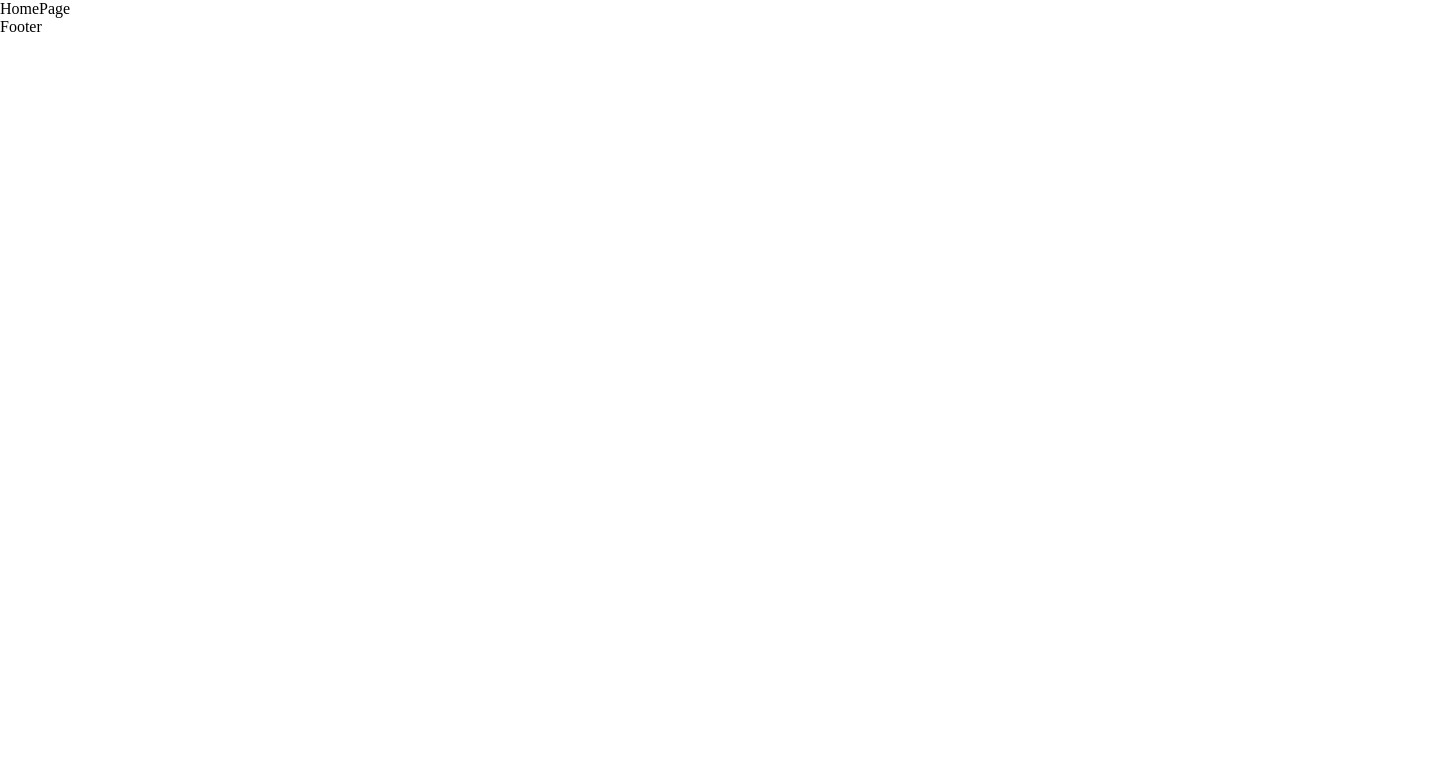
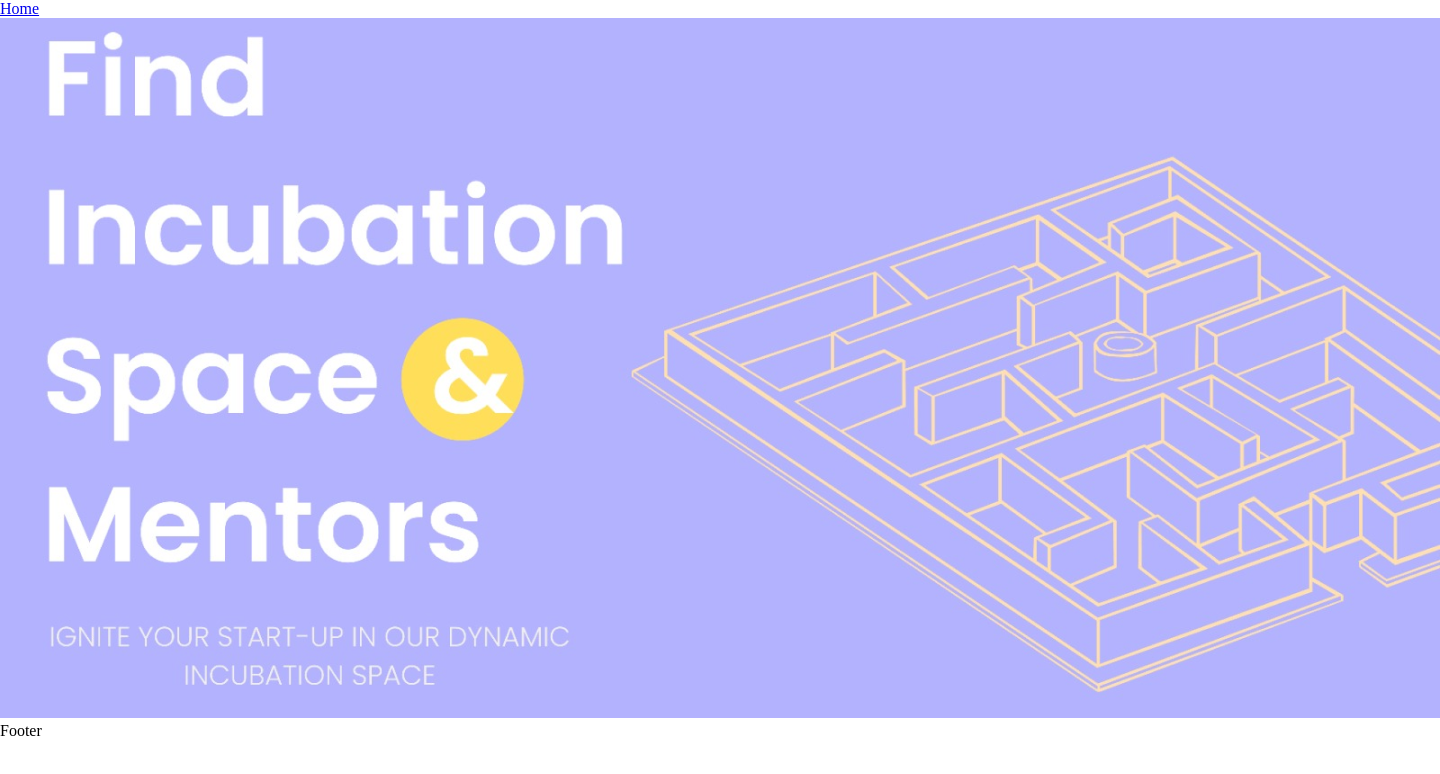
Before and after one commit to penjorkinley/startUp, a React (Vite) app in the folder Frontend/: page / in a window 1280 px wide. Shown: the top 774 px of the page, 1440 px wide, since content can reach past the window. Built offline with nearby package versions, Linux system fonts and the light colour scheme.

Commit message:
Landing Page

```diff
--- a/Frontend/src/components/Header.jsx
+++ b/Frontend/src/components/Header.jsx
@@ -4,7 +4,7 @@ function Header() {
   return (
     <header>
       <nav>
-        <Link to="."></Link>
+        <Link to="/">Home</Link>
         <Link to=""></Link>
         <Link to=""></Link>
         <Link to=""></Link>
--- /dev/null
+++ b/Frontend/src/components/Pages/LandingPage.jsx
@@ -0,0 +1,9 @@
+import banner from "../../../src/assets/banner.png"
+function LandingPage() {
+  return (
+    <div className="w-full">
+      <img src={banner} alt="banner" className="w-full h-auto"/>
+    </div>
+  )
+}
+export default LandingPage
--- a/Frontend/src/pages/HomePage.jsx
+++ b/Frontend/src/pages/HomePage.jsx
@@ -1,7 +1,9 @@
-
+import LandingPage from "../components/Pages/LandingPage"
 function HomePage() {
   return (
-    <div>HomePage</div>
+    <div>
+      <LandingPage />
+    </div>
   )
 }
 
```
Also changed, not shown: Frontend/src/components/Pages/AchievementsPage.jsx (added, +11 -0 lines), Frontend/src/assets/banner.png (added), Frontend/src/components/Pages/EventsPage.jsx (added), Frontend/src/components/Pages/TeamPage.jsx (added).
